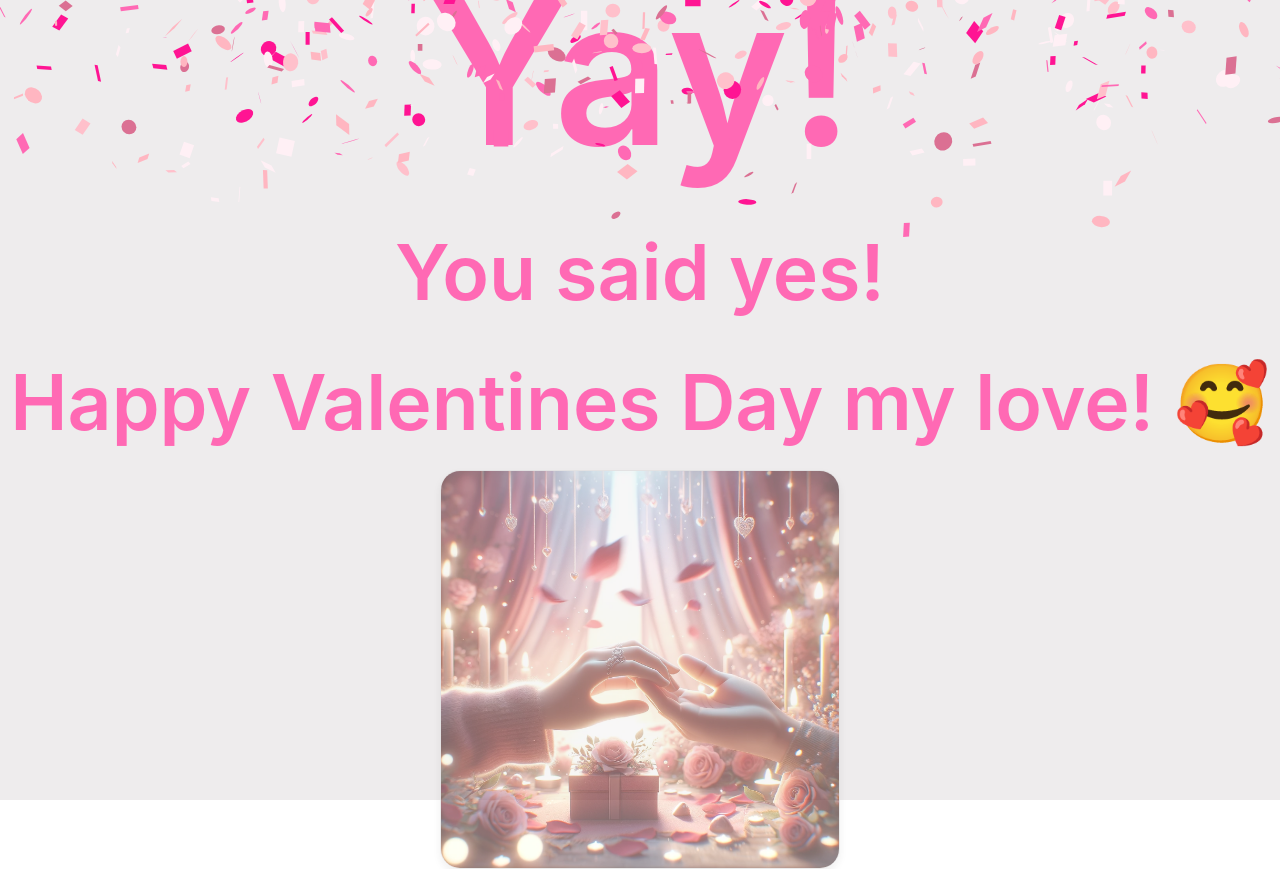
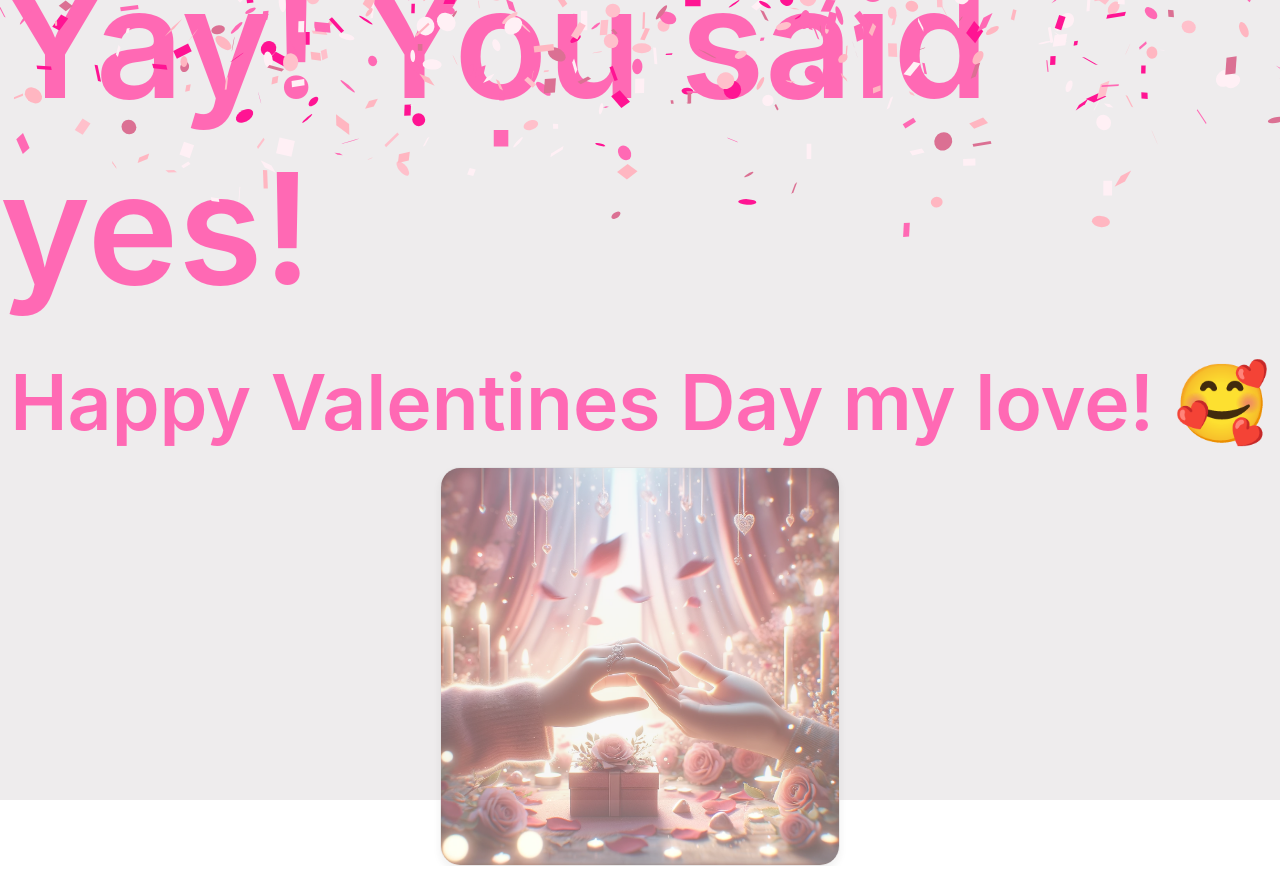
Before and after one commit to tmorse01/valentine, a React (Vite) app: page / in a window 1280 px wide. Both pictures are taken after a click on the button "Yes". Built offline with nearby package versions, Linux system fonts and the light colour scheme; what @ant-design/happy-work-theme would draw is missing.

Commit message:
fixing some styling

```diff
--- a/src/App.css
+++ b/src/App.css
@@ -11,7 +11,7 @@
 }
 
 .valentine-name {
-  font-size: 16vw !important;
+  font-size: 12vw !important;
   margin: 1rem 0 1rem 0 !important;
 }
 
--- a/src/components/ValentinesCelebration.jsx
+++ b/src/components/ValentinesCelebration.jsx
@@ -7,10 +7,9 @@ const ValentinesCelebration = () => {
   return (
     <>
       <Title level={1} className="valentine-name">
-        Yay!
+        Yay! You said yes!
       </Title>
-      <Title className="valentine-question">You said yes!</Title>
-      <Title level={3} className="valentine-question">
+      <Title level={2} className="valentine-question">
         Happy Valentines Day my love! 🥰
       </Title>
       <img className="image-enhanced" src="/valentines-day-embrace.png" />
```
